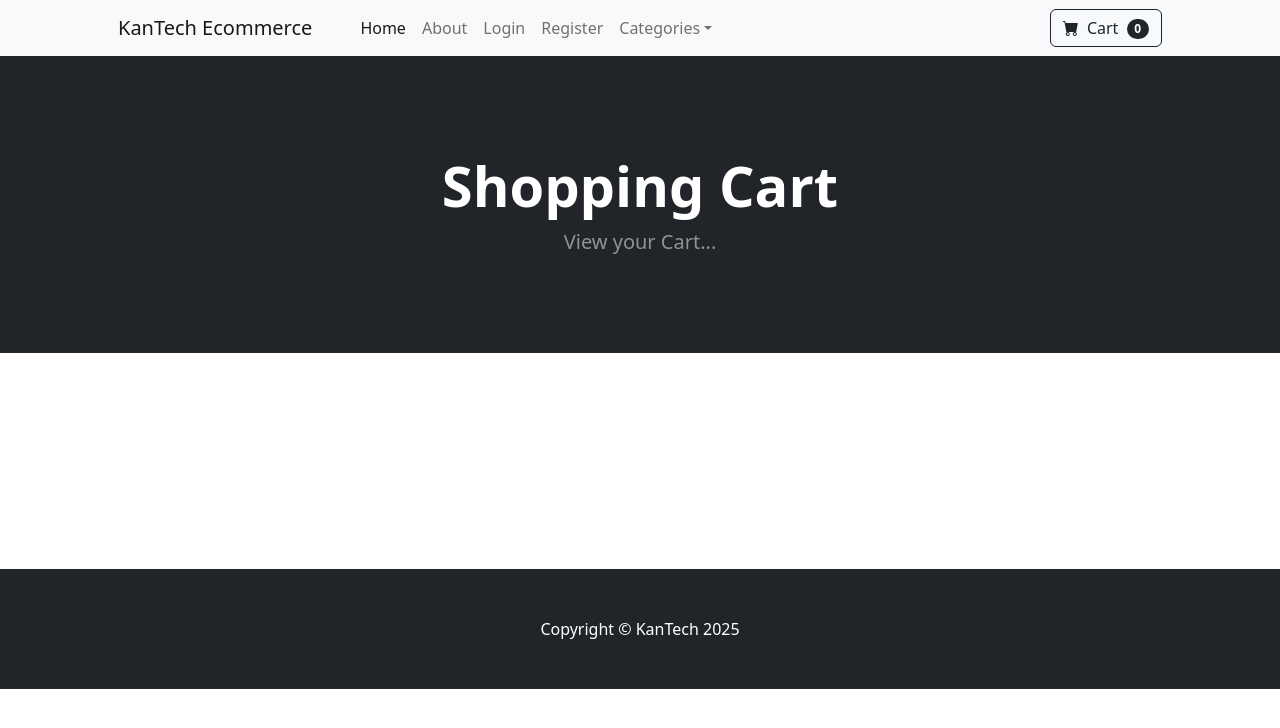
After one commit to FREDYK1/Django-ecom, a Django app: page /cart/ in a window 1280 px wide. The commit adds this page. Shown: the top 728 px of the page. Run offline with Django 5.2, Linux system fonts and the light colour scheme; some libraries are stand-ins or nearby versions.

Commit message:
Setup Shopping Cart

```diff
--- /dev/null
+++ b/cart/templates/cart_summary.html
@@ -0,0 +1,23 @@
+{% extends 'base.html' %}
+
+
+{% block content %}
+<!-- Header-->
+<header class="bg-dark py-5">
+    <div class="container px-4 px-lg-5 my-5">
+        <div class="text-center text-white">
+            <h1 class="display-4 fw-bolder">Shopping Cart</h1>
+            <p class="lead fw-normal text-white-50 mb-0">View your Cart...</p>
+        </div>
+    </div>
+</header>
+<br>
+<br>
+<br>
+<br>
+<br>
+<br>
+<br>
+<br>
+<br>
+{% endblock %}
--- a/cart/urls.py
+++ b/cart/urls.py
@@ -1,8 +1,10 @@
 from django.urls import path
-
-from ecom.urls import urlpatterns
 from . import views
 
+
 urlpatterns = [
-
+    path("", views.cart_summary, name="cart_summary"),
+    path("add/", views.cart_add, name="cart_add"),
+    path("delete/", views.cart_delete, name="cart_delete"),
+    path("update/", views.cart_update, name="cart_update"),
 ]
--- a/cart/views.py
+++ b/cart/views.py
@@ -1,3 +1,14 @@
 from django.shortcuts import render
 
-# Create your views here.
+
+def cart_summary(request):
+    return render(request, "cart_summary.html", {})
+
+def cart_add(request):
+    pass
+
+def cart_delete(request):
+    pass
+
+def cart_update(request):
+    pass
--- a/ecom/settings.py
+++ b/ecom/settings.py
@@ -39,6 +39,7 @@ INSTALLED_APPS = [
     'django.contrib.messages',
     'django.contrib.staticfiles',
     'store',
+    'cart',
 ]
 
 MIDDLEWARE = [
--- a/ecom/urls.py
+++ b/ecom/urls.py
@@ -5,5 +5,6 @@ from django.conf.urls.static import static
 
 urlpatterns = [
     path('admin/', admin.site.urls),
-    path("", include("store.urls"))
+    path("", include("store.urls")),
+    path("cart/", include("cart.urls")),
 ] + static(settings.MEDIA_URL, document_root=settings.MEDIA_ROOT)
--- a/store/templates/navbar.html
+++ b/store/templates/navbar.html
@@ -24,11 +24,13 @@
                 </li>
             </ul>
             <form class="d-flex">
-                <button class="btn btn-outline-dark" type="submit">
+                <a href="{% url 'cart_summary' %}" class="btn btn-outline-dark">
                     <i class="bi-cart-fill me-1"></i>
                     Cart
-                    <span class="badge bg-dark text-white ms-1 rounded-pill">0</span>
-                </button>
+                    <span class="badge bg-dark text-white ms-1 rounded-pill">
+                        0
+                    </span>
+                </a>
             </form>
         </div>
     </div>
```
